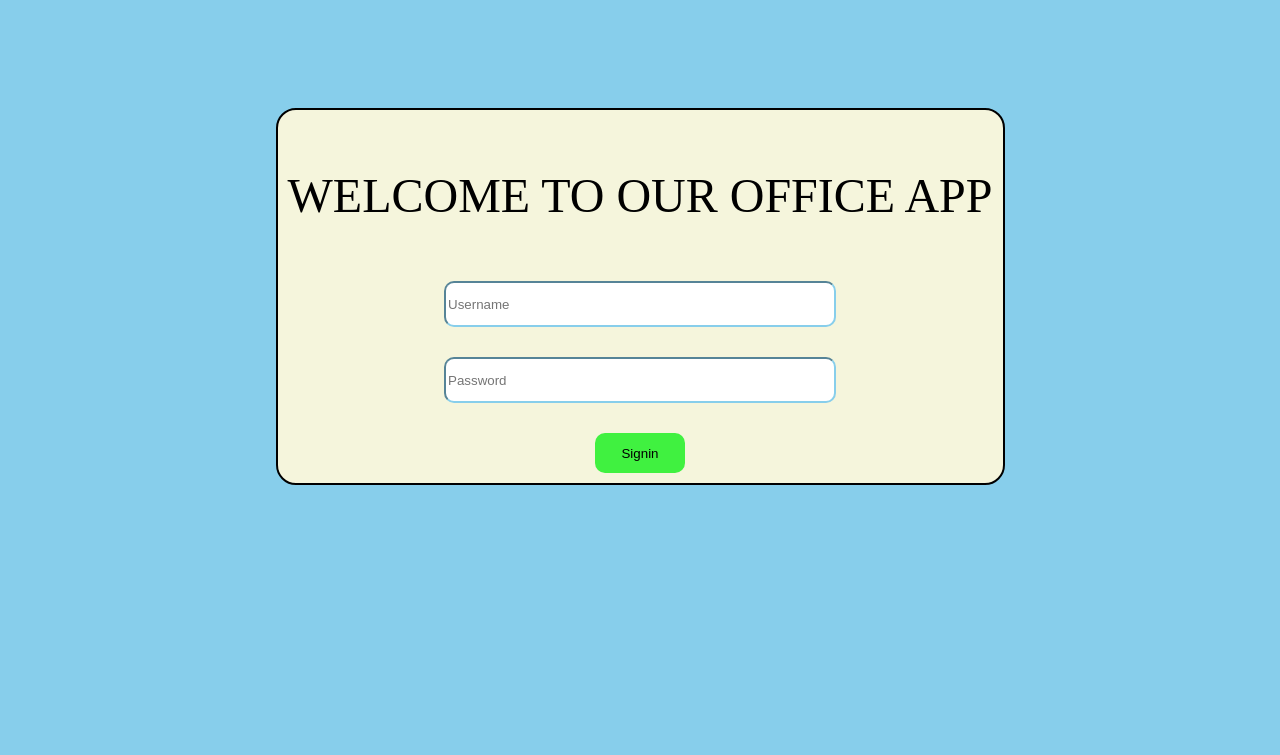
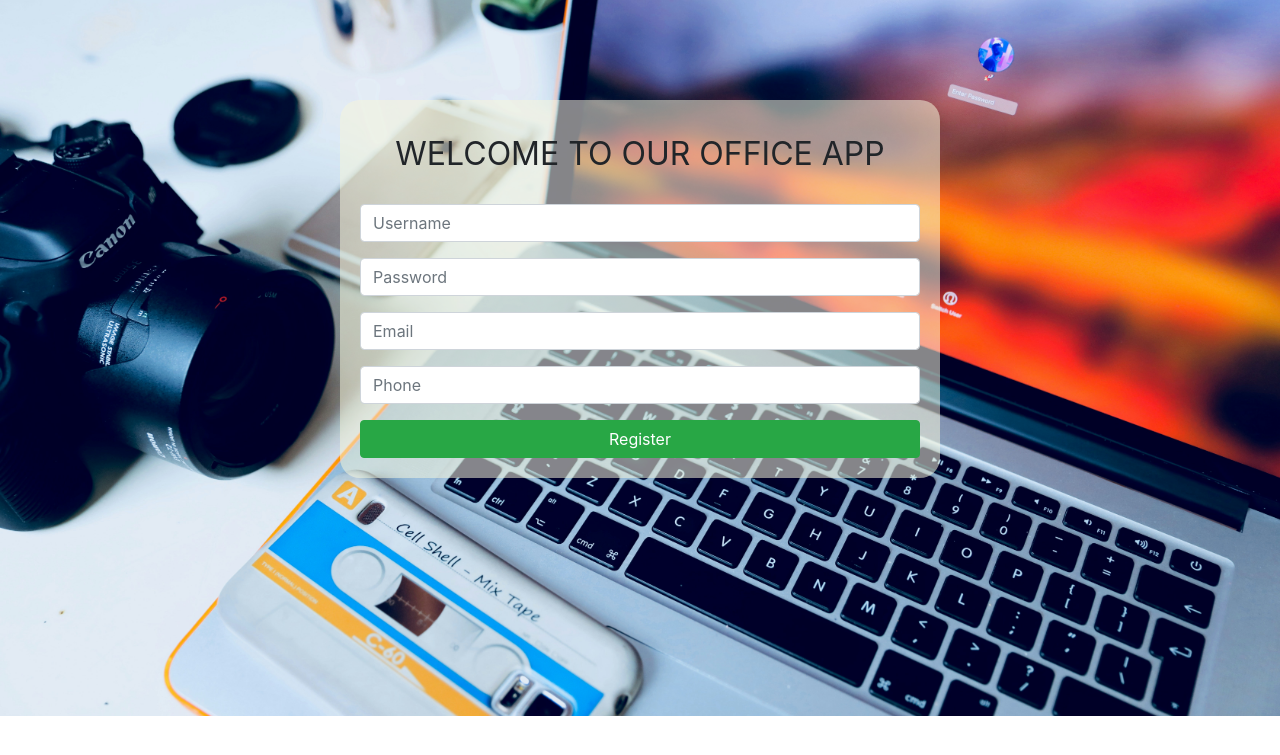
Before and after one commit to Roshanhaurasia9319/Office-management-system, a Django app: page / in a window 1280 px wide. Shown: the top 755 px of the page. Run offline with Django 4.2, Linux system fonts and the light colour scheme; some libraries are stand-ins or nearby versions.

Commit message:
second commit

```diff
--- a/office_emp_proj/emp_app/admin.py
+++ b/office_emp_proj/emp_app/admin.py
@@ -1,5 +1,5 @@
 from django.contrib import admin
-from .models import Role, Department, Employee
+from .models import Role, Department, Employee, MyAuthentication, Otp
 
 
 
@@ -7,3 +7,5 @@ from .models import Role, Department, Employee
 admin.site.register(Employee)
 admin.site.register(Department)
 admin.site.register(Role)
+admin.site.register(MyAuthentication)
+admin.site.register(Otp)
--- a/office_emp_proj/emp_app/templates/authenticate.html
+++ b/office_emp_proj/emp_app/templates/authenticate.html
@@ -4,68 +4,63 @@
     <meta charset="UTF-8">
     <meta name="viewport" content="width=device-width, initial-scale=1.0">
     <title>Signin Office</title>
+    <link href="https://stackpath.bootstrapcdn.com/bootstrap/4.5.2/css/bootstrap.min.css" rel="stylesheet">
 </head>
 
 <style>
+body{
+    background:url(../static/login.jpg);
+    background-position: center;
+    background-repeat: no-repeat;
+    background-size: cover;
+}
 
 .main{
-        border: 2px solid black;
-        margin: 100px;
+    margin: 100px auto;
     border-radius: 20px;
-        background-color: beige;
+    background-color: rgba(245, 245, 220, 0.541);
+    padding: 20px;
+    max-width: 600px;
 }
 
 p{
     text-align: center;
-        font-size: 3rem;
-        max-width: 60vw;
+    font-size: 2rem;
     padding: 10px;
 }
-    body{
-        display: flex;
-        justify-content: center;
-        align-items: center;
-        background-color: skyblue;
 
-    }
-    input{
-        height: 5vh;
-        width: 30vw;
-        border-radius: 10px;
-         border-color: skyblue;
+button:hover{
+    width: 100%;
 }
 
-    form{
-        display: flex;
-        justify-content: center;
-        align-items: center;
-        flex-direction: column;
-        gap: 30px;
-        border-radius: 10px;
-    }
-    button{
-        height: 5vh;
-        width: 7vw;
-        border-radius: 10px;
-        cursor: pointer;
-        margin-bottom: 10px;
-        background-color: rgb(64, 241, 64);
-        border: none;
-    }
-    button:hover{
-        width: 8vw;
+#Otp{
+    display: none;
 }
 </style>
 
 <body>
     <div class="main">
         <p>WELCOME TO OUR OFFICE APP</p>
-        <form method="POST">
+        <form method="POST" action="{% url 'authenticate' %}">
             {% csrf_token %}
-            <input type="text" name="Username" id="Username" placeholder="Username">
-            <input type="text" name="Password" id="Password" placeholder="Password">
-            <button>Signin</button>
+            <div class="form-group">
+                <input type="text" class="form-control" name="Username" id="Username" placeholder="Username" required>
+            </div>
+            <div class="form-group">
+                <input type="password" class="form-control" name="Password" id="Password" placeholder="Password" required>
+            </div>
+            <div class="form-group">
+                <input type="email" class="form-control" name="Email" id="Email" placeholder="Email" required>
+            </div>
+            <div class="form-group">
+                <input type="text" class="form-control" name="Phone" id="Phone" placeholder="Phone" required>
+            </div>
+            <button type="submit" class="btn btn-success btn-block">Register</button>
         </form>
     </div>
+
+    <script src="https://code.jquery.com/jquery-3.5.1.slim.min.js"></script>
+    <script src="https://cdn.jsdelivr.net/npm/@popperjs/core@2.9.2/dist/umd/popper.min.js"></script>
+    <script src="https://stackpath.bootstrapcdn.com/bootstrap/4.5.2/js/bootstrap.min.js"></script>
 </body>
 </html>
--- a/office_emp_proj/emp_app/urls.py
+++ b/office_emp_proj/emp_app/urls.py
@@ -4,7 +4,9 @@ from .import views
 
 urlpatterns = [
         path("", views.authenticate, name="authenticate"),
+        path("otp", views.otp, name="otp"),
         path("index", views.index, name="index"),
+
         path("add_emp", views.add_emp, name="add_emp"),
         path("view_emp", views.view_emp, name="view_emp"),
         path("remove_emp", views.remove_emp, name="remove_emp"),
--- a/office_emp_proj/emp_app/views.py
+++ b/office_emp_proj/emp_app/views.py
@@ -1,24 +1,77 @@
 from django.shortcuts import render, redirect, HttpResponse
-from .models import Employee, Department, Role
+from .models import Employee, Department, Role, MyAuthentication, Otp
 from django.http import HttpResponseBadRequest
 from .models import Employee, Department, Role
 from django.core.exceptions import ValidationError
 from django.db.models import Q
+from django.core.mail import send_mail
+from django.http import JsonResponse
+from .helpers import generate_otp, send_otp
+from django.core.cache import cache
+# from rest_framework.decorators import api_view
+# from rest_framework.response import response
 # Create your views here.
+
+
+def send_confirmation_mail(email):
+    send_mail(
+        "Registration Successful on Office Management App",
+        "10000 Rs Debited. Kindly review if it's not you. This is a sample generated mail. Do not reply!",
+        "appt79825@gmail.com",
+        [email],
+        fail_silently=False,
+    )
 
 def authenticate(request):
     if request.method == 'POST':
-        Username = request.POST.get('Username')
-        Password = request.POST.get('Password')
-        if Password == "welcome1" and Username == "Officer":
-            return redirect(index)
-        else:
-            return HttpResponse("Password is incorrect! TRY AGAIN")
+        username = request.POST.get('Username')
+        password = request.POST.get('Password')
+        email = request.POST.get('Email')
+        phone = request.POST.get('Phone')
 
+        if email:
+            exists = MyAuthentication.objects.filter(Email=email).exists()
+            if exists:
+                return JsonResponse({'exists': exists})
+            else:
+                otp = generate_otp()
+                cache.set(email, otp, timeout=600)
+                send_otp(email, otp)
+                request.session['user_data'] = {
+                    'username':username,
+                    'password':password,
+                    'email':email,
+                    'phone':phone
+                }
 
+                return redirect('otp')
+                # Uncomment below if saving user only after OTP validation
+                # new_user = MyAuthentication(Username=username, Password=password, Email=email, Phone=phone)
+                # new_user.save()
     return render(request, "authenticate.html")
 
+def otp(request):
+    if request.method == "POST":
+        entered_otp = request.POST.get('Otp')
+        email = request.POST.get('Email')
+        cached_otp = cache.get(email)
 
+        if cached_otp == entered_otp:
+            user_data = request.session.get('user_data')
+            if user_data:
+                new_user = MyAuthentication(
+                    Username = user_data['username'],
+                    Password = user_data['password'],
+                    Email = user_data['email'],
+                    Phone = user_data['phone']
+                )
+                new_user.save()
+                send_confirmation_mail(email)
+                del request.session['user_data']
+            return redirect('index')
+        else:
+            return HttpResponse("Error: Invalid OTP")
+    return render(request, 'otp.html')
 
 
 def index(request, emp_id=0):
```
Also changed, not shown: office_emp_proj/emp_app/helpers.py (added, +18 -0 lines), office_emp_proj/emp_app/models.py (+14 -0 lines), office_emp_proj/emp_app/templates/index.html (+24 -2 lines), office_emp_proj/emp_app/templates/otp.html (added, +34 -0 lines), office_emp_proj/office_emp_proj/settings.py (+8 -0 lines), office_emp_proj/emp_app/migrations/0002_authenticate_alter_department_id_and_more.py (added), office_emp_proj/emp_app/migrations/0003_myauthentication_delete_authenticate.py (added), office_emp_proj/emp_app/migrations/0004_rename_email_myauthentication_email_and_more.py (added), office_emp_proj/emp_app/migrations/0005_alter_myauthentication_email.py (added), office_emp_proj/emp_app/migrations/0006_myauthentication_phone.py (added), office_emp_proj/emp_app/migrations/0007_otp.py (added), office_emp_proj/emp_app/migrations/0008_otp_email.py (added), office_emp_proj/emp_app/static/login.jpg (added), 1 other file. Lines whose indentation alone changed are shown as unchanged.
